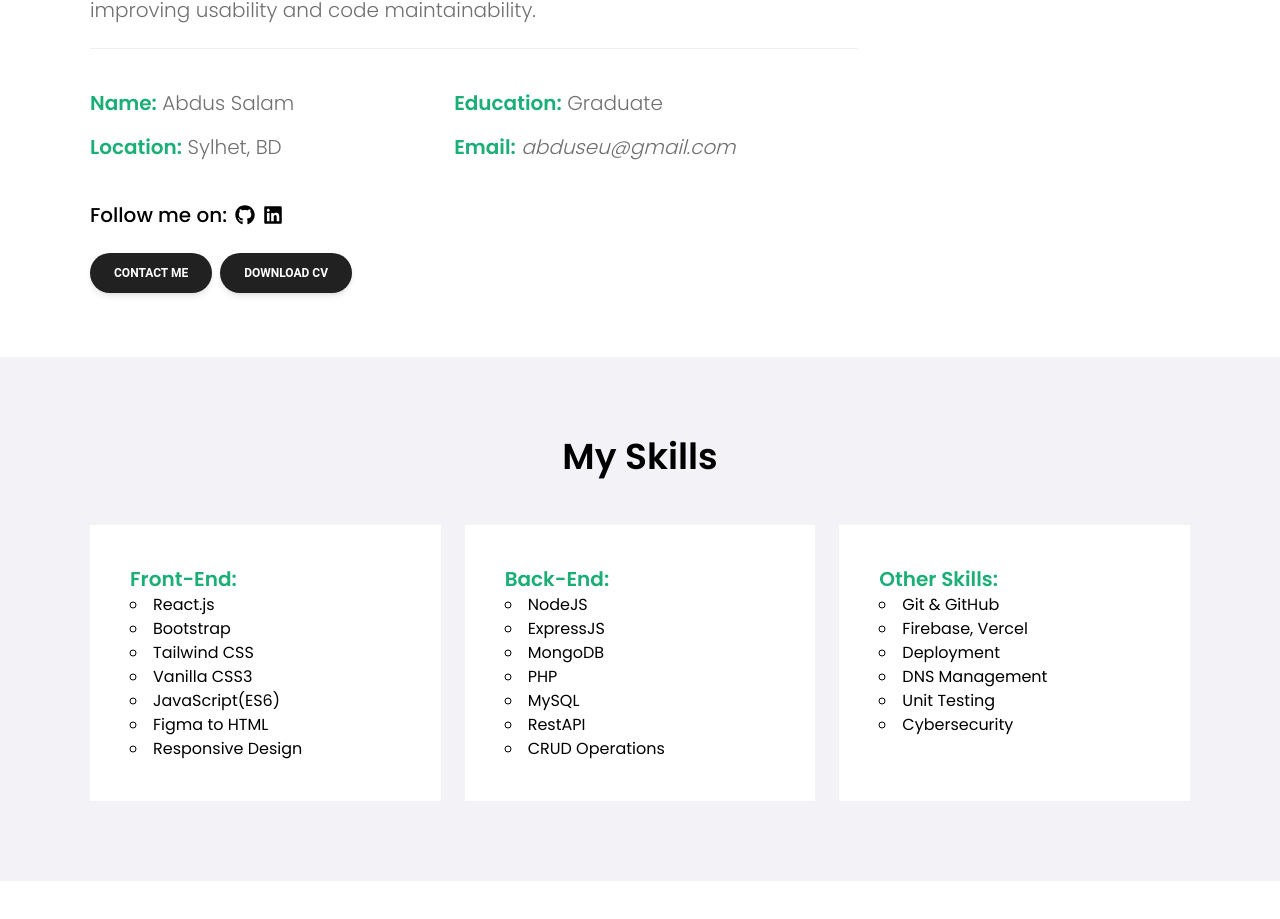
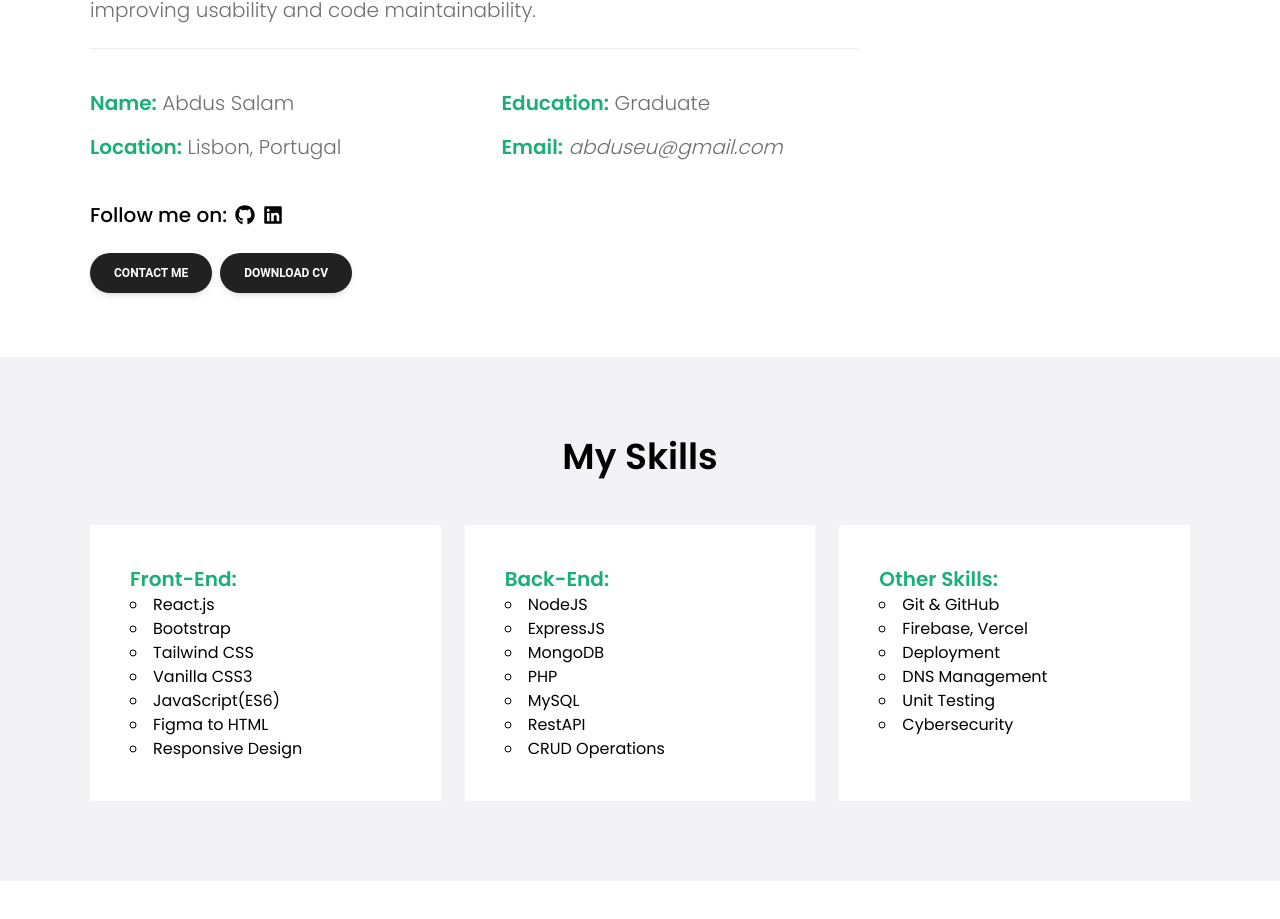
Before and after one commit to abduseu/abdus-client, a React (Vite) app: page / in a window 1280 px wide. Shown: the part 1538-2457 px from the top of the page. Built offline with nearby package versions, Linux system fonts and the light colour scheme.

Commit message:
location updated

```diff
--- a/src/components/About.jsx
+++ b/src/components/About.jsx
@@ -28,7 +28,7 @@ const About = () => {
                         <div className="md:flex text-xl gap-40">
                             <div className="space-y-4 my-4">
                                 <p><span className="font-semibold">Name:</span> Abdus Salam</p>
-                                <p><span className="font-semibold">Location:</span> Sylhet, BD</p>
+                                <p><span className="font-semibold">Location:</span> Lisbon, Portugal</p>
                             </div>
                             <div className="space-y-4 my-4">
                                 <p><span className="font-semibold">Education:</span> Graduate</p>
```
